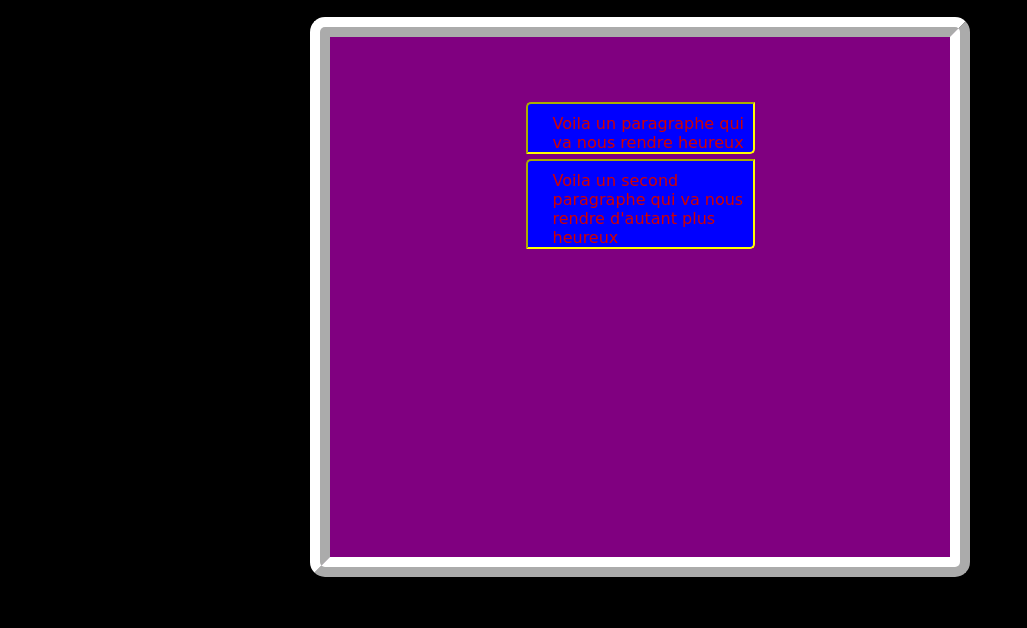
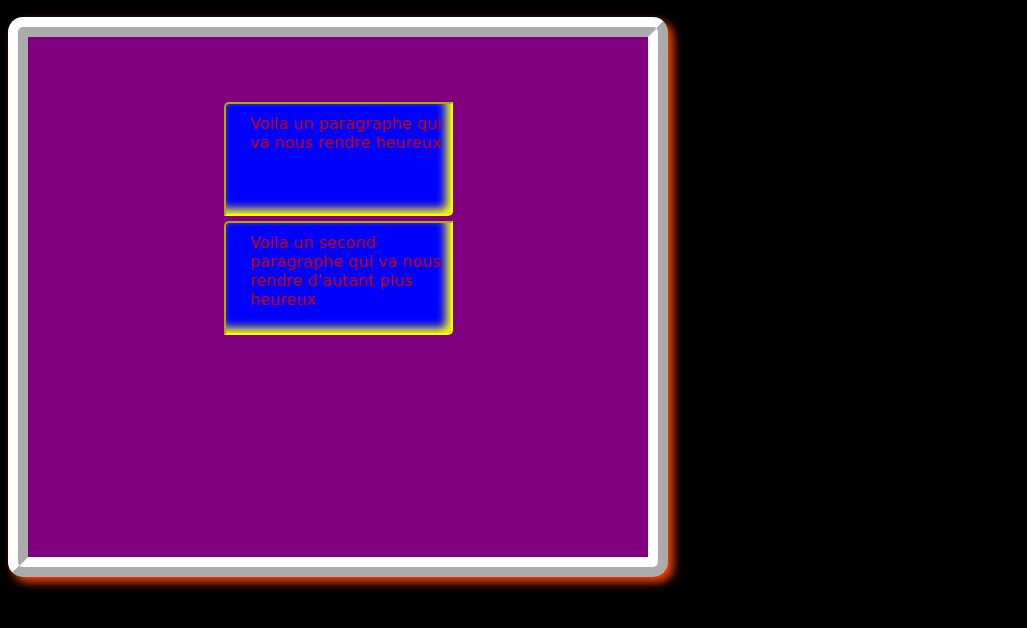
Before and after one commit to gabmerlin/siteZ, a plain HTML site: page millieu/sous/page4.html in a window 1280 px wide. Shown: the part 112-740 px from the top of the page, without its empty margins (0-1027 px from the left). Drawn offline with Linux system fonts and the light colour scheme; a web font is replaced by a local one.

Commit message:
Ca commence a se compliquer ^^

```diff
--- a/CSS/page3.css
+++ b/CSS/page3.css
@@ -15,8 +15,19 @@ body{
 }
 .span-test{
     color: darkblue;
+    border: 1px solid black;
 }
 .A-lien{
     color: deeppink;
     background-color: green;
 }
+p{
+    border: 1px solid black;
+    display: inline-block;
+}
+.p1{
+    width: auto;
+}
+.p2{
+    width: 35%;
+}
--- a/CSS/page4.css
+++ b/CSS/page4.css
@@ -10,10 +10,10 @@ body{
     border: 20px ridge white;
     border-radius: 15px;
     padding: 60px 60px 60px 60px;
-    margin: auto;
+    box-shadow: 5px 5px 10px orangered;
 }
 .p1{
-    height 100px;
+    height: 100px;
     width: 200px;
     background-color: blue;
     border-width: 2px;
@@ -24,4 +24,5 @@ body{
     padding-top: 10px;
     padding-left: 25px;
     margin: 5px auto;
+    box-shadow: -5px -5px 10px yellow inset;
 }
--- /dev/null
+++ b/CSS/page5.css
@@ -0,0 +1,30 @@
+body{
+    font-family: 'Red Rose', cursive;
+    background-color: chocolate;
+}
+.div1{
+    background-color: crimson;
+    position: fixed;
+    width: 500px;
+    height: 300px;
+    top: 50px;
+    z-index: 500;
+}
+.p1{
+    position: relative;
+}
+.p2{
+    position: absolute;
+    right: 0px;
+    bottom: 0px;
+}
+h1{
+    position: absolute;
+    top: 50px;
+    z-index: 1000;
+}
+.p3{
+    z-index: 1001;
+    position: relative;
+    left: 50px;
+}
--- /dev/null
+++ b/CSS/page6.css
@@ -0,0 +1,23 @@
+body{
+    font-family: 'Red Rose', cursive;
+}
+.div1{
+    background-color: orange;
+    width: 200px;
+    height: 150px;
+    z-index: 100;
+    float: right;
+    clear: left;
+    overflow: scroll;
+}
+h1{
+    z-index: 1000;
+    float: left;
+}
+.p1{
+    left: 50px;
+    float: right;
+}
+.p2{
+    clear: right;
+}
```
Also changed, not shown: millieu/page3.html (+2 -0 lines), millieu/page6.html (added, +16 -0 lines), page5.html (added, +19 -0 lines).
